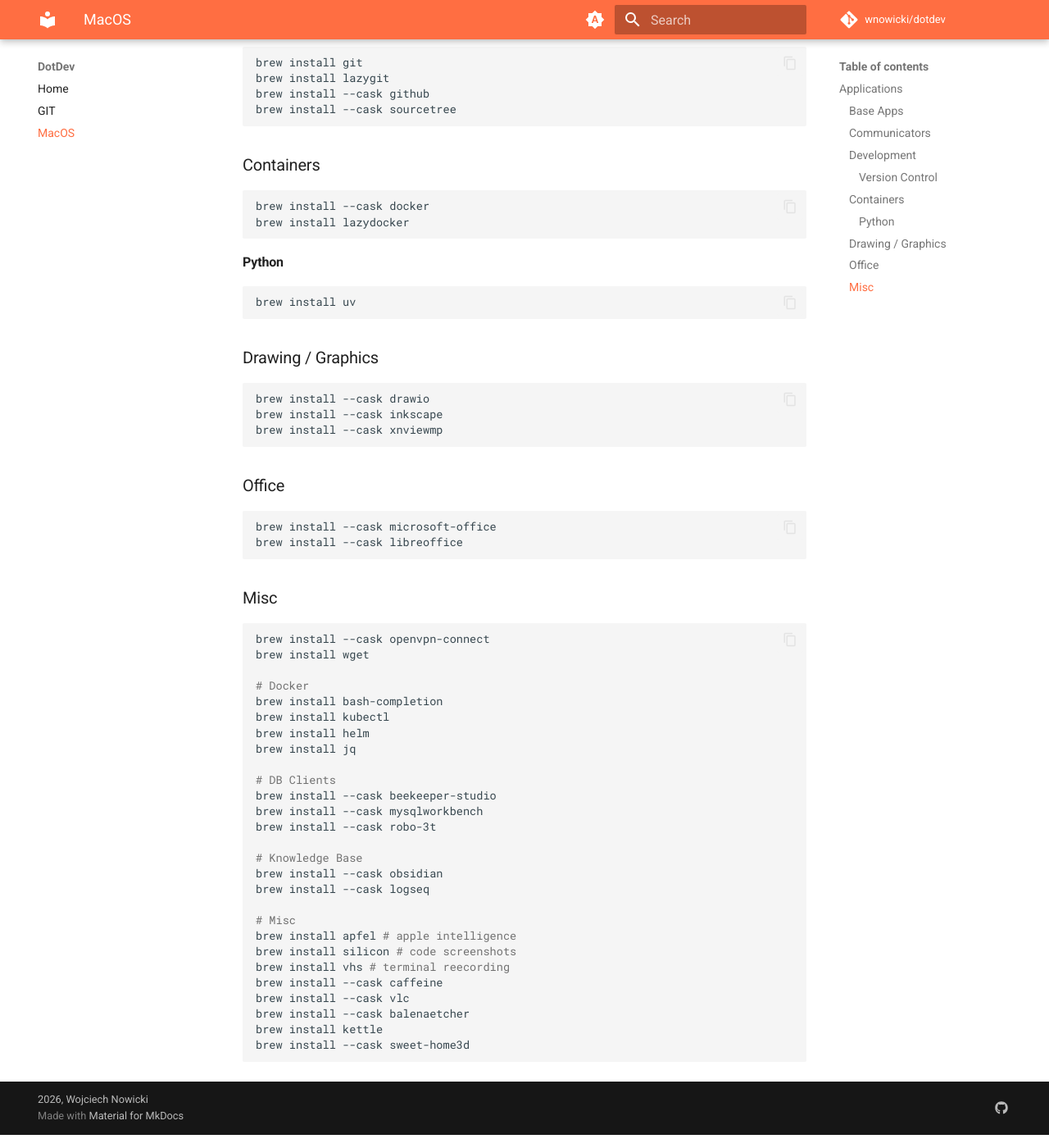
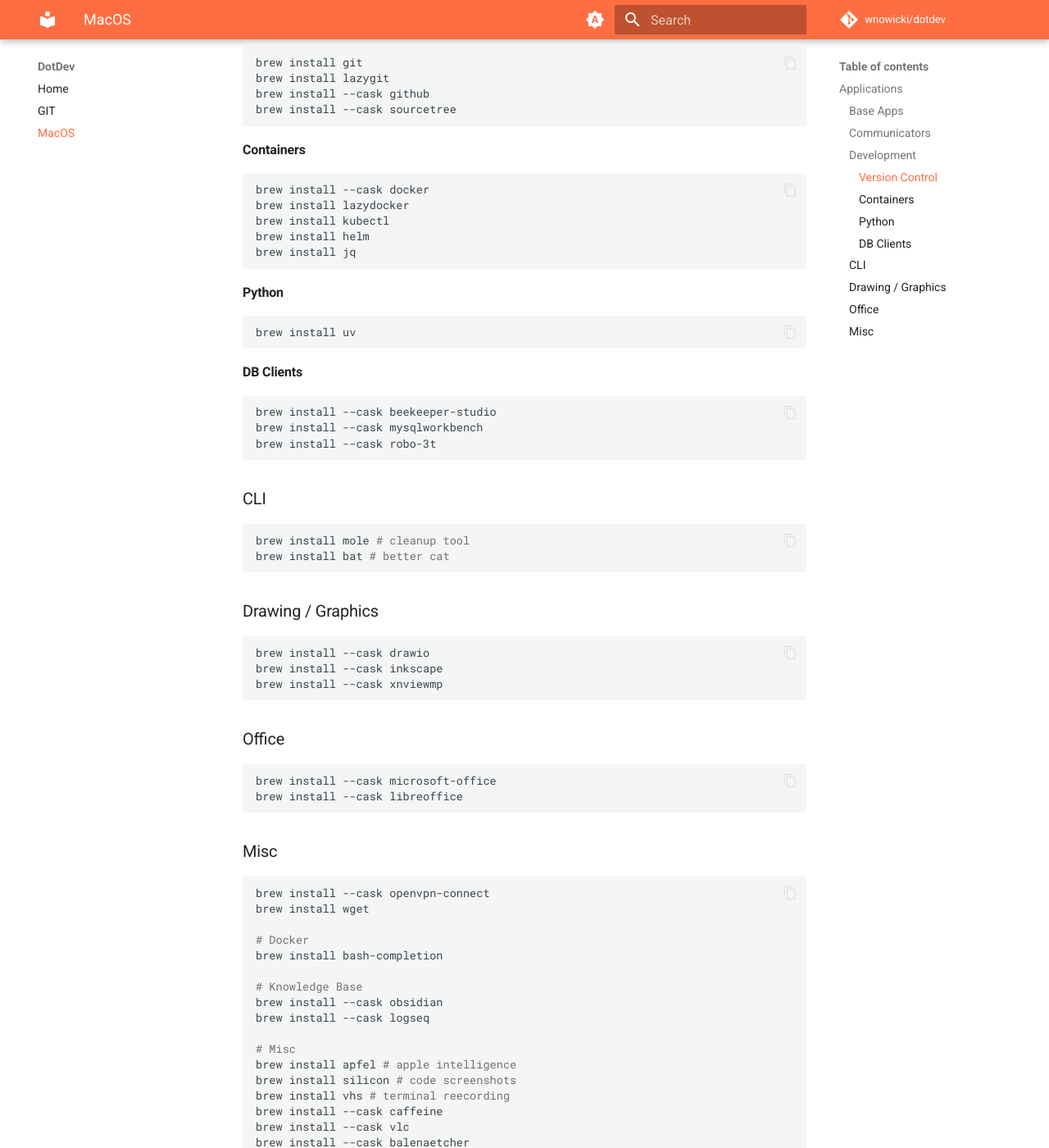
Before and after one commit to wnowicki/dotdev, an MkDocs documentation site: the page built from docs/macos.md, in a window 1280 px wide and 1400 px high, scrolled down 918 px. Shown: the whole window at 82% size. Built offline with MkDocs 1.6.1 and Material for MkDocs 9.7.7, drawn with Linux system fonts in a browser that asks for light colours; comment, search, counter and statistics services are not loaded.

Commit message:
Mac updates

````diff
--- a/docs/macos.md
+++ b/docs/macos.md
@@ -47,17 +47,36 @@
 brew install --cask github
 brew install --cask sourcetree
 ```
-### Containers
+
+#### Containers
 
 ```sh
 brew install --cask docker
 brew install lazydocker
+brew install kubectl
+brew install helm
+brew install jq
 ```
 
 #### Python
 
 ```sh
 brew install uv
+```
+
+#### DB Clients
+
+```sh
+brew install --cask beekeeper-studio
+brew install --cask mysqlworkbench
+brew install --cask robo-3t
+```
+
+### CLI
+
+```sh
+brew install mole # cleanup tool
+brew install bat # better cat
 ```
 
 ### Drawing / Graphics
````
Also changed, not shown: other parts of docs/macos.md (+0 -8 lines).
